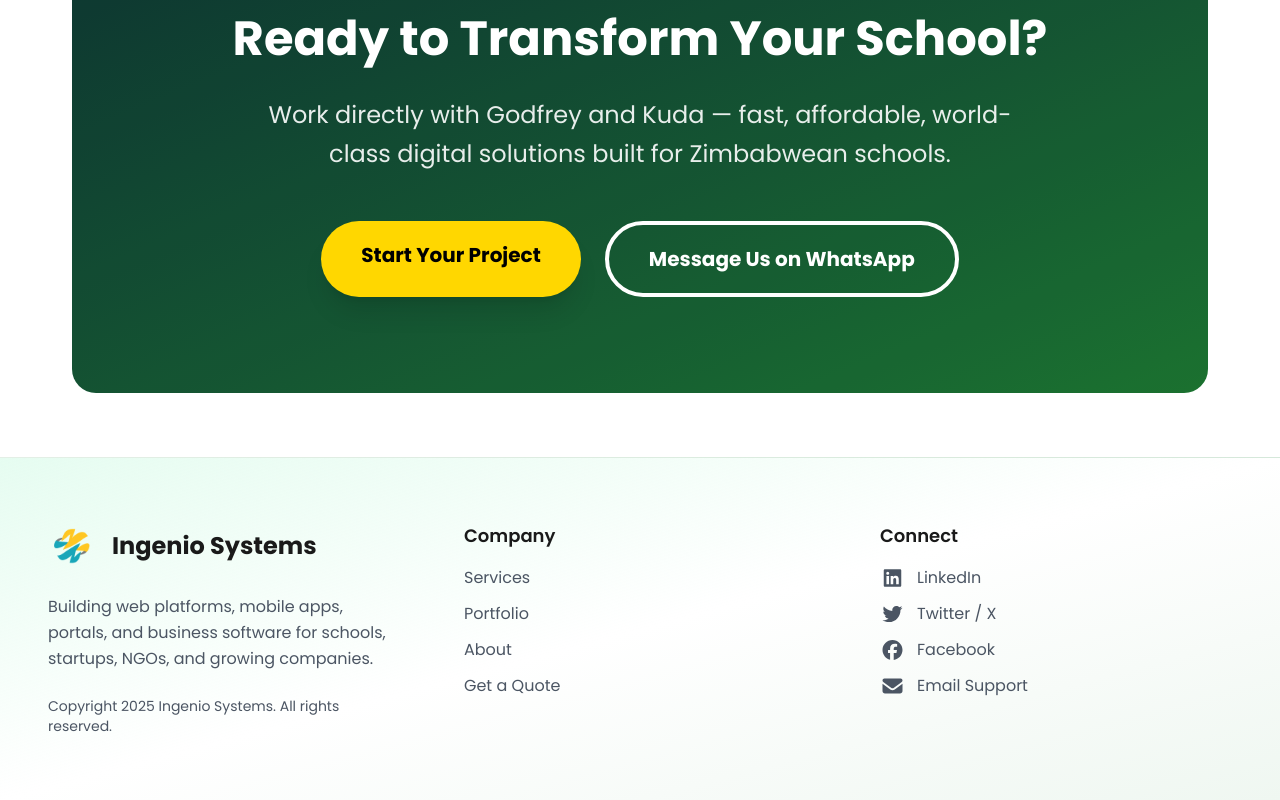
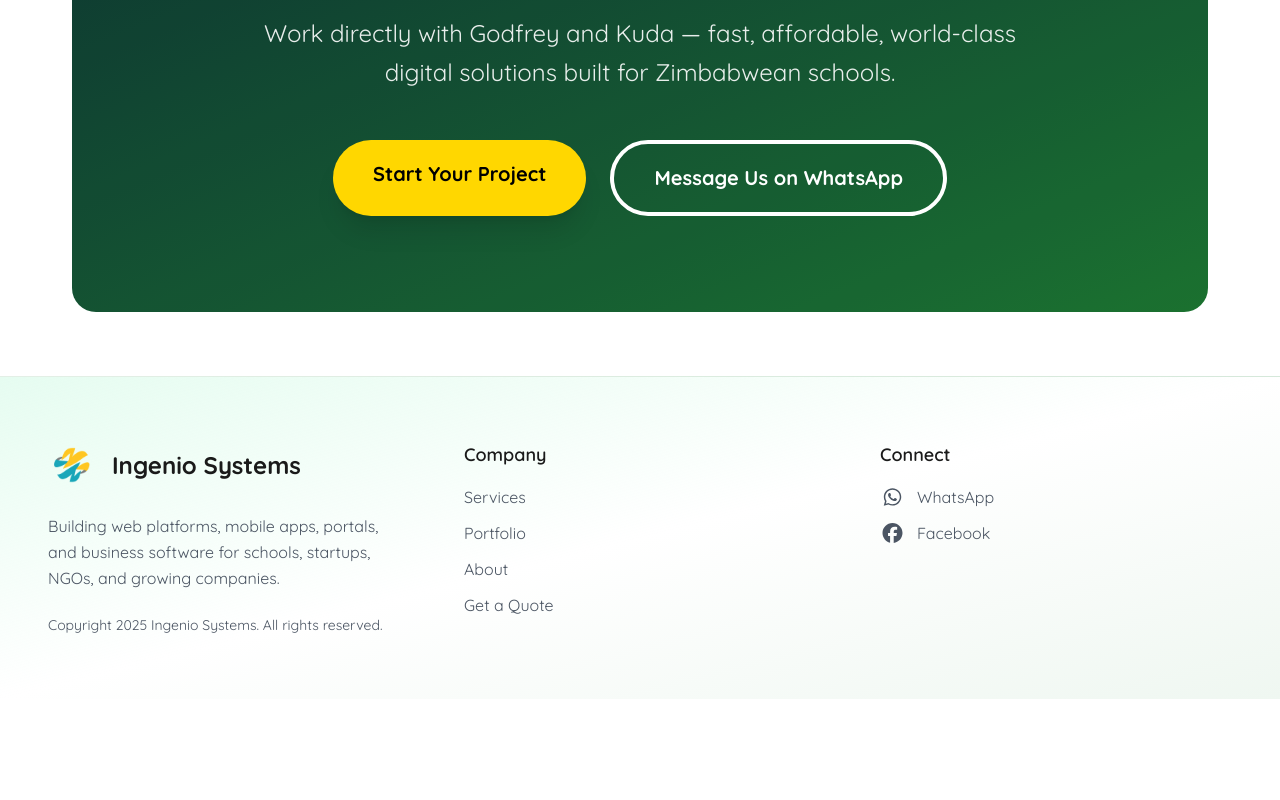
Before and after one commit to chiyakaKuda/ingeniosys.oc.zw, a Next.js app: page /about in a window 1280 px wide. Shown: the part 3188-3988 px from the top of the page. After the commit the page ends 3887 px from the top, so only its background shows below. Built offline with nearby package versions, Linux system fonts and the light colour scheme.

Commit message:
home page fixed lets move

```diff
--- a/src/app/globals.css
+++ b/src/app/globals.css
@@ -13,7 +13,7 @@
 @theme inline {
   --color-background: var(--color-white);
   --color-foreground: var(--color-text);
-  --font-sans: var(--font-poppins), system-ui, -apple-system, "Segoe UI",
+  --font-sans: var(--font-quicksand), system-ui, -apple-system, "Segoe UI",
     sans-serif;
 }
 
--- a/src/app/layout.tsx
+++ b/src/app/layout.tsx
@@ -1,11 +1,11 @@
 import type { Metadata } from "next";
-import { Poppins } from "next/font/google";
+import { Quicksand } from "next/font/google";
 import "./globals.css";
 
-const poppins = Poppins({
+const quicksand = Quicksand({
   subsets: ["latin"],
   weight: ["400", "500", "600", "700"],
-  variable: "--font-poppins",
+  variable: "--font-quicksand",
   display: "swap",
 });
 
@@ -22,7 +22,7 @@ export default function RootLayout({
 }>) {
   return (
     <html lang="en">
-      <body className={`${poppins.variable} font-sans antialiased`}>
+      <body className={`${quicksand.variable} font-sans antialiased`}>
         {children}
       </body>
     </html>
--- a/src/app/page.tsx
+++ b/src/app/page.tsx
@@ -108,10 +108,18 @@ export default function Home() {
   return (
     <Layout>
       <section className="relative mb-16 overflow-hidden full-bleed">
-        <div className="absolute inset-0 bg-[linear-gradient(135deg,#0F3A36_0%,var(--color-green)_55%,#2f9448_100%)]" />
-        <div className="absolute inset-0 bg-[radial-gradient(circle_at_top_left,rgba(255,215,0,0.16),transparent_32%),radial-gradient(circle_at_bottom_right,rgba(209,250,229,0.14),transparent_30%)]" />
-        <div className="absolute -left-16 top-16 h-56 w-56 rounded-full bg-white/6 blur-3xl" />
-        <div className="absolute bottom-8 right-0 h-64 w-64 rounded-full bg-[rgba(255,215,0,0.08)] blur-3xl" />
+        <div className="absolute inset-0">
+          <Image
+            src="/team/tech.jpg"
+            alt="Technology-focused software development background"
+            fill
+            priority
+            sizes="100vw"
+            className="object-cover object-center"
+          />
+        </div>
+        <div className="absolute inset-0 bg-[linear-gradient(115deg,rgba(9,21,35,0.86)_0%,rgba(15,58,54,0.78)_46%,rgba(25,167,186,0.52)_100%)]" />
+        <div className="absolute inset-0 bg-[radial-gradient(circle_at_top_left,rgba(255,215,0,0.16),transparent_28%),radial-gradient(circle_at_bottom_right,rgba(255,255,255,0.08),transparent_30%)]" />
 
         <div className="relative mx-auto flex min-h-[100svh] w-[95vw] max-w-6xl items-center px-4 pb-20 pt-32 sm:px-6 lg:px-10 lg:pb-24 lg:pt-36">
           <div className="max-w-3xl text-white">
--- a/src/components/Layout.tsx
+++ b/src/components/Layout.tsx
@@ -8,8 +8,7 @@ import ResponsiveNav from "@/components/ResponsiveNav";
 import { FontAwesomeIcon } from "@fortawesome/react-fontawesome";
 import {
   faFacebook,
-  faLinkedin,
-  faTwitter,
+  faWhatsapp,
 } from "@fortawesome/free-brands-svg-icons";
 import {
   faBriefcase,
@@ -174,30 +173,16 @@ export default function Layout({ children }: LayoutProps) {
                 <ul className="space-y-3">
                   <li>
                     <a
-                      href="https://www.linkedin.com/company/ingenio-systems"
+                      href="https://wa.me/263772800899"
                       target="_blank"
                       rel="noopener noreferrer"
                       className="group flex items-center text-[var(--color-muted)] transition-all hover:text-[var(--color-green)]"
                     >
                       <FontAwesomeIcon
-                        icon={faLinkedin}
+                        icon={faWhatsapp}
                         className="mr-3 text-xl transition-transform group-hover:scale-110"
                       />
-                      LinkedIn
-                    </a>
-                  </li>
-                  <li>
-                    <a
-                      href="https://twitter.com/ingeniosystems"
-                      target="_blank"
-                      rel="noopener noreferrer"
-                      className="group flex items-center text-[var(--color-muted)] transition-all hover:text-[var(--color-green)]"
-                    >
-                      <FontAwesomeIcon
-                        icon={faTwitter}
-                        className="mr-3 text-xl transition-transform group-hover:scale-110"
-                      />
-                      Twitter / X
+                      WhatsApp
                     </a>
                   </li>
                   <li>
@@ -214,18 +199,6 @@ export default function Layout({ children }: LayoutProps) {
                       Facebook
                     </a>
                   </li>
-                  <li>
-                    <a
-                      href="mailto:support@ingeniosystems.co.zw"
-                      className="group flex items-center text-[var(--color-muted)] transition-all hover:text-[var(--color-green)]"
-                    >
-                      <FontAwesomeIcon
-                        icon={faEnvelope}
-                        className="mr-3 text-xl transition-transform group-hover:scale-110"
-                      />
-                      Email Support
-                    </a>
-                  </li>
                 </ul>
               </div>
             </div>
```
Also changed, not shown: public/team/tech.jpg (added).
